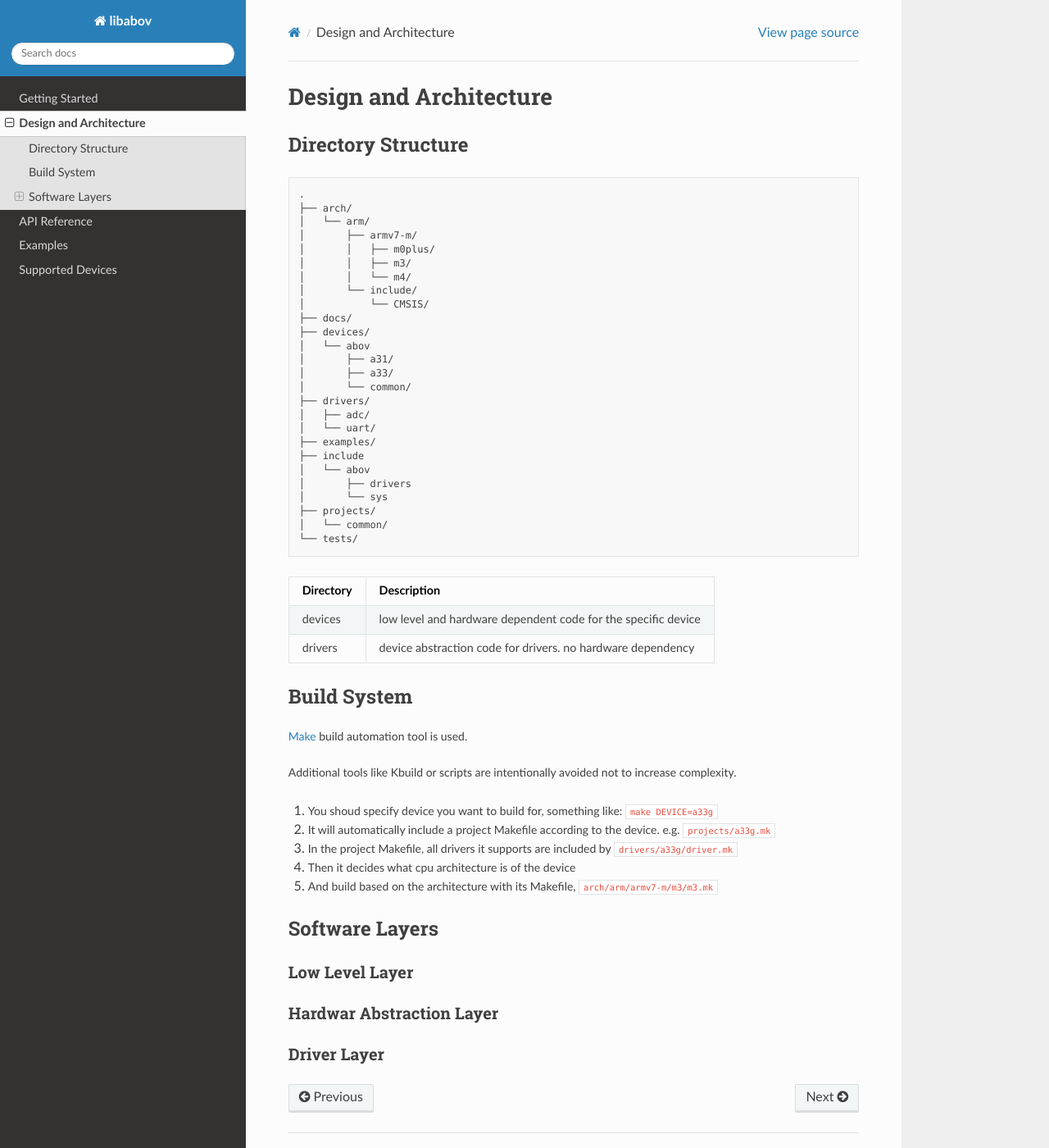
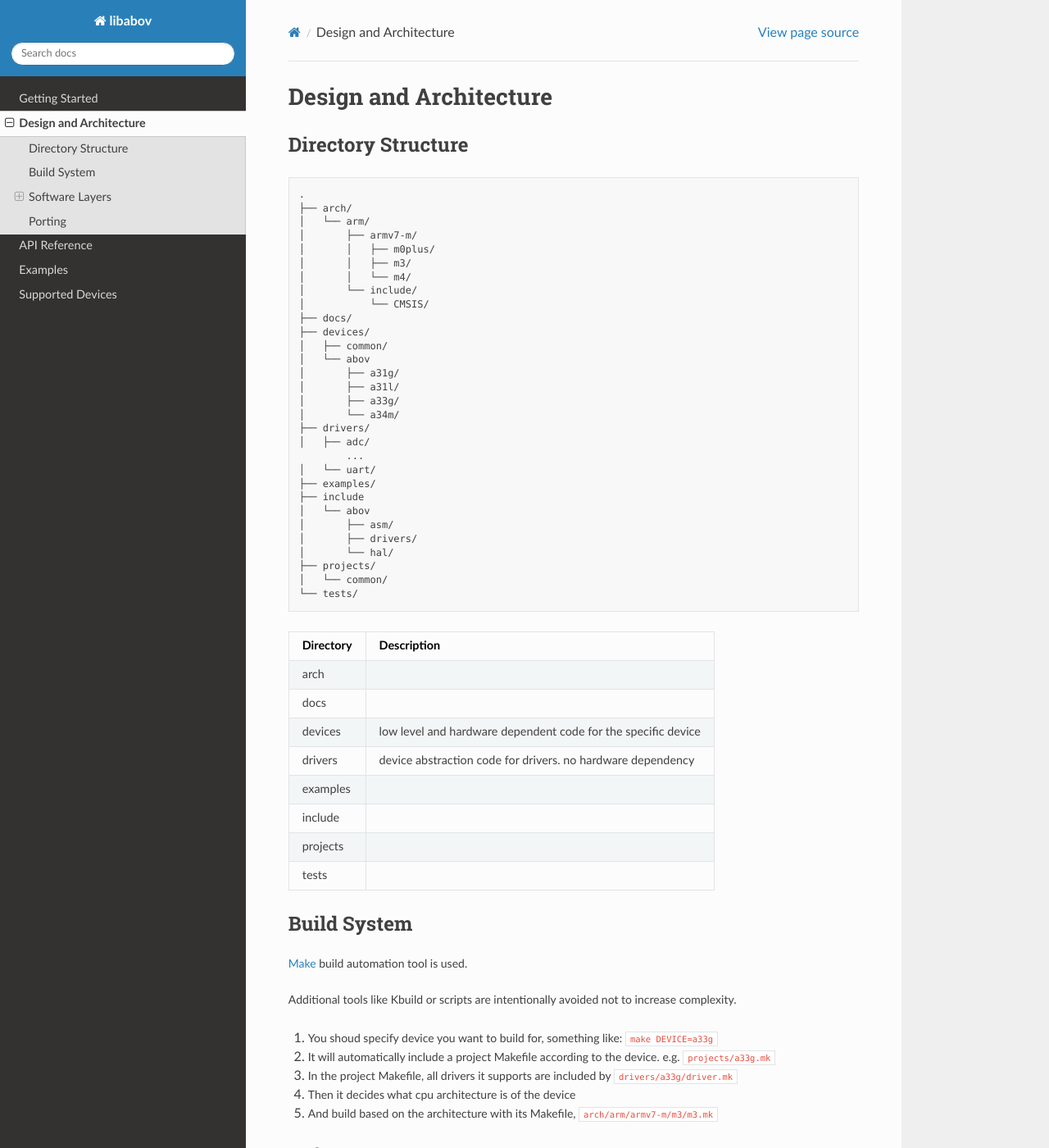
Before and after one commit to onkwon/halmcu, a Sphinx documentation site: the page built from docs/source/architecture.md, in a window 1280 px wide and 1400 px high. Shown: the whole window at 82% size. Built offline with Sphinx 7.4.7 and the Read the Docs theme 2.0.0, drawn with Linux system fonts in a browser that asks for light colours; pages that are not in the unit, such as notebooks, are missing from menus.

Commit message:
Update docs

```diff
--- a/docs/source/architecture.md
+++ b/docs/source/architecture.md
@@ -14,18 +14,22 @@
 │           └── CMSIS/
 ├── docs/
 ├── devices/
+│   ├── common/
 │   └── abov
-│       ├── a31/
-│       ├── a33/
-│       └── common/
+│       ├── a31g/
+│       ├── a31l/
+│       ├── a33g/
+│       └── a34m/
 ├── drivers/
 │   ├── adc/
+        ...
 │   └── uart/
 ├── examples/
 ├── include
 │   └── abov
-│       ├── drivers
-│       └── sys
+│       ├── asm/
+│       ├── drivers/
+│       └── hal/
 ├── projects/
 │   └── common/
 └── tests/
@@ -33,8 +37,14 @@
 
 | Directory | Description                                                     |
 | --------- | -----------                                                     |
+| arch      |                                                                 |
+| docs      |                                                                 |
 | devices   | low level and hardware dependent code for the specific device   |
 | drivers   | device abstraction code for drivers. no hardware dependency     |
+| examples  |                                                                 |
+| include   |                                                                 |
+| projects  |                                                                 |
+| tests     |                                                                 |
 
 
 ## Build System
@@ -53,3 +63,5 @@ increase complexity.
 ### Low Level Layer
 ### Hardwar Abstraction Layer
 ### Driver Layer
+
+## Porting
```
Also changed, not shown: docs/source/api/index.rst (+10 -14 lines).
